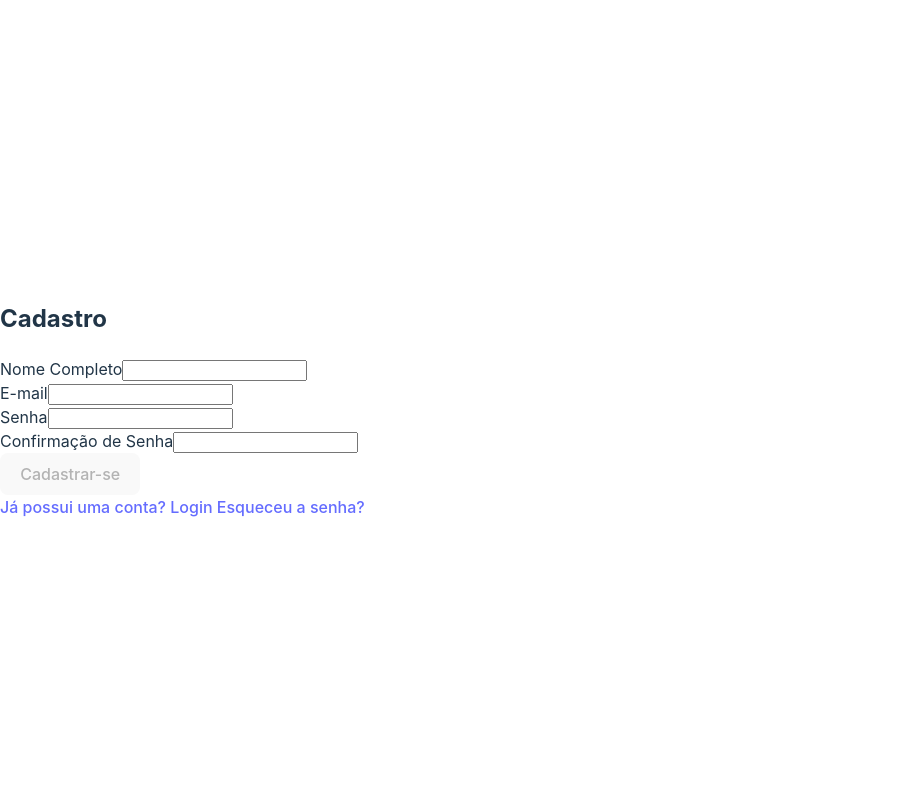
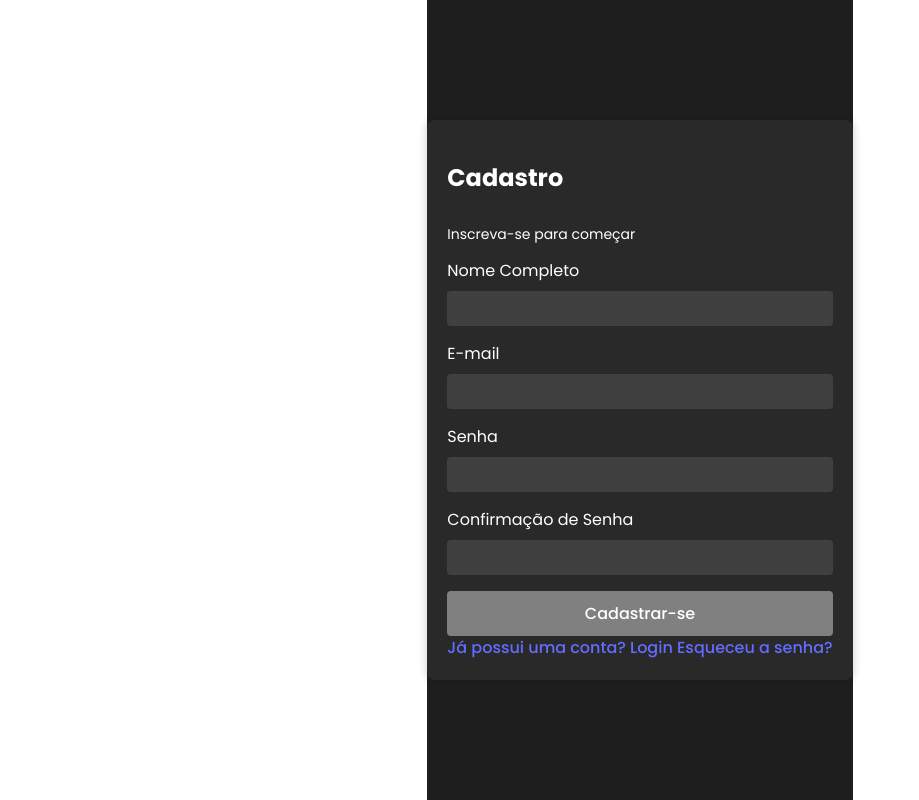
Before and after one commit to GracieleRodrigues-dev/teachfy_front, a React (Vite) app in the folder teachfy/: page /signup in a window 1280 px wide. Shown: the whole page, without its empty margins (0-919 px from the left). Built offline with nearby package versions, Linux system fonts and the light colour scheme.

Commit message:
tentando a cor das coisa T_T e falhando com sucesso

```diff
--- a/teachfy/index.html
+++ b/teachfy/index.html
@@ -3,6 +3,7 @@
   <head>
     <meta charset="UTF-8" />
     <link rel="icon" type="image/png" href="src/assets/white_logo.png" />
+    <link href="https://fonts.googleapis.com/css2?family=Poppins:wght@400;500;700&display=swap" rel="stylesheet">
     <meta name="viewport" content="width=device-width, initial-scale=1.0" />
     <title>Teachfy</title>
   </head>
--- a/teachfy/src/components/SignUpForm.tsx
+++ b/teachfy/src/components/SignUpForm.tsx
@@ -34,7 +34,7 @@ export const SignUpForm: React.FC<SignUpFormProps> = ({ onSubmit }) => {
 
   return (
     <form onSubmit={handleSubmit}>
-      <div>
+      <div >
         <label htmlFor="name">Nome Completo</label>
         <input
           type="text"
@@ -43,7 +43,7 @@ export const SignUpForm: React.FC<SignUpFormProps> = ({ onSubmit }) => {
           onChange={(e) => setName(e.target.value)}
         />
       </div>
-      <div>
+      <div >
         <label htmlFor="email">E-mail</label>
         <input
           type="email"
@@ -52,7 +52,7 @@ export const SignUpForm: React.FC<SignUpFormProps> = ({ onSubmit }) => {
           onChange={(e) => setEmail(e.target.value)}
         />
       </div>
-      <div>
+      <div >
         <label htmlFor="password">Senha</label>
         <input
           type="password"
@@ -61,14 +61,14 @@ export const SignUpForm: React.FC<SignUpFormProps> = ({ onSubmit }) => {
           onChange={(e) => setPassword(e.target.value)}
         />
       </div>
-      <div>
+      <div >
         <label htmlFor="confirmPassword">Confirmação de Senha</label>
         <input
           type="password"
           id="confirmPassword"
           value={confirmPassword}
           onChange={(e) => setConfirmPassword(e.target.value)}
-          onBlur={validatePassword} // Adicionado o evento onBlur
+          onBlur={validatePassword}
         />
         {passwordError && <p>{passwordError}</p>}
       </div>
--- a/teachfy/src/index.css
+++ b/teachfy/src/index.css
@@ -25,7 +25,7 @@ a:hover {
 
 body {
   margin: 0;
-  display: flex;
+  /* display: flex; */
   place-items: center;
   min-width: 320px;
   min-height: 100vh;
--- a/teachfy/src/pages/SignUpPage.tsx
+++ b/teachfy/src/pages/SignUpPage.tsx
@@ -1,5 +1,6 @@
 import { SignUpForm } from '../components/SignUpForm';
 import { Link } from 'react-router-dom';
+import '../styles/signup.css'; // Importe o arquivo CSS
 
 export function SignUpPage() {
   const handleRegister = (name: string, email: string, password: string) => {
@@ -13,6 +14,7 @@ export function SignUpPage() {
     <div className="signup-page">
       <div className="signup-container">
         <h2>Cadastro</h2>
+        <p>Inscreva-se para começar</p>
         <SignUpForm onSubmit={handleRegister} />
         <div className="signup-links">
           <Link to="/login">Já possui uma conta? Login</Link>
--- /dev/null
+++ b/teachfy/src/styles/signup.css
@@ -0,0 +1,82 @@
+.signup-page {
+    display: flex;
+    justify-content: center;
+    align-items: center;
+    height: 100vh;
+    font-family: 'Poppins', sans-serif;
+    background-color: #1e1e1e;
+    color: #ffffff;
+  }
+
+  .signup-container {
+    display: flex;
+    flex-direction: column;
+    justify-content: center;
+    max-width: 400px;
+    padding: 20px;
+    border-radius: 8px;
+    background-color: #292929;
+    box-shadow: 0 0 10px rgba(0, 0, 0, 0.2);
+  }
+
+  .signup-container form {
+    display: flex;
+    flex-direction: column;
+  }
+
+  .signup-container label {
+    display: block;
+    margin-bottom: 8px;
+  }
+
+  .signup-container input {
+    padding: 10px;
+    border: none;
+    border-radius: 4px;
+    background-color: #404040;
+    color: #ffffff;
+    margin-bottom: 16px;
+    width: 95%;
+  }
+
+  .signup-container .form-field input[type="password"] {
+    padding-right: 30px;
+  }
+
+  .signup-container .form-field input[type="text"]::after,
+  .signup-container .form-field input[type="email"]::after,
+  .signup-container .form-field input[type="password"]::after {
+    content: '\f023';
+    position: absolute;
+    font-family: 'Font Awesome 5 Free';
+    font-weight: 900;
+    right: 10px;
+    top: 50%;
+    transform: translateY(-50%);
+    color: #808080;
+    pointer-events: none;
+  }
+
+  .signup-container p {
+    margin-top: 8px;
+    color: #ffffff;
+    font-size: 14px;
+  }
+
+  .signup-container button {
+    padding: 10px 20px;
+    border: none;
+    border-radius: 4px;
+    background-color: #7C66DC;
+    color: #ffffff;
+    cursor: pointer;
+  }
+
+  .signup-container button:disabled {
+    background-color: #808080;
+    cursor: not-allowed;
+  }
+
+  .signup-links {
+    color: #1e1e1e;
+  }
```
